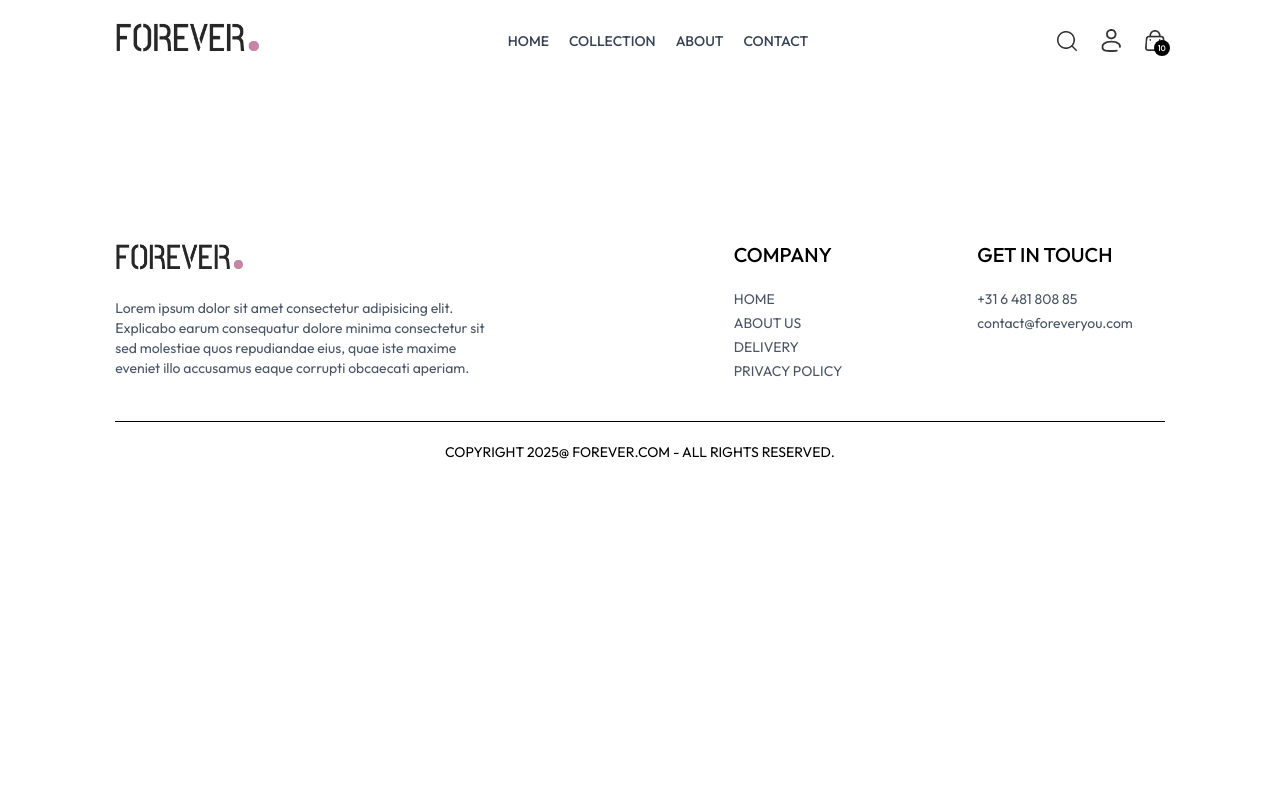
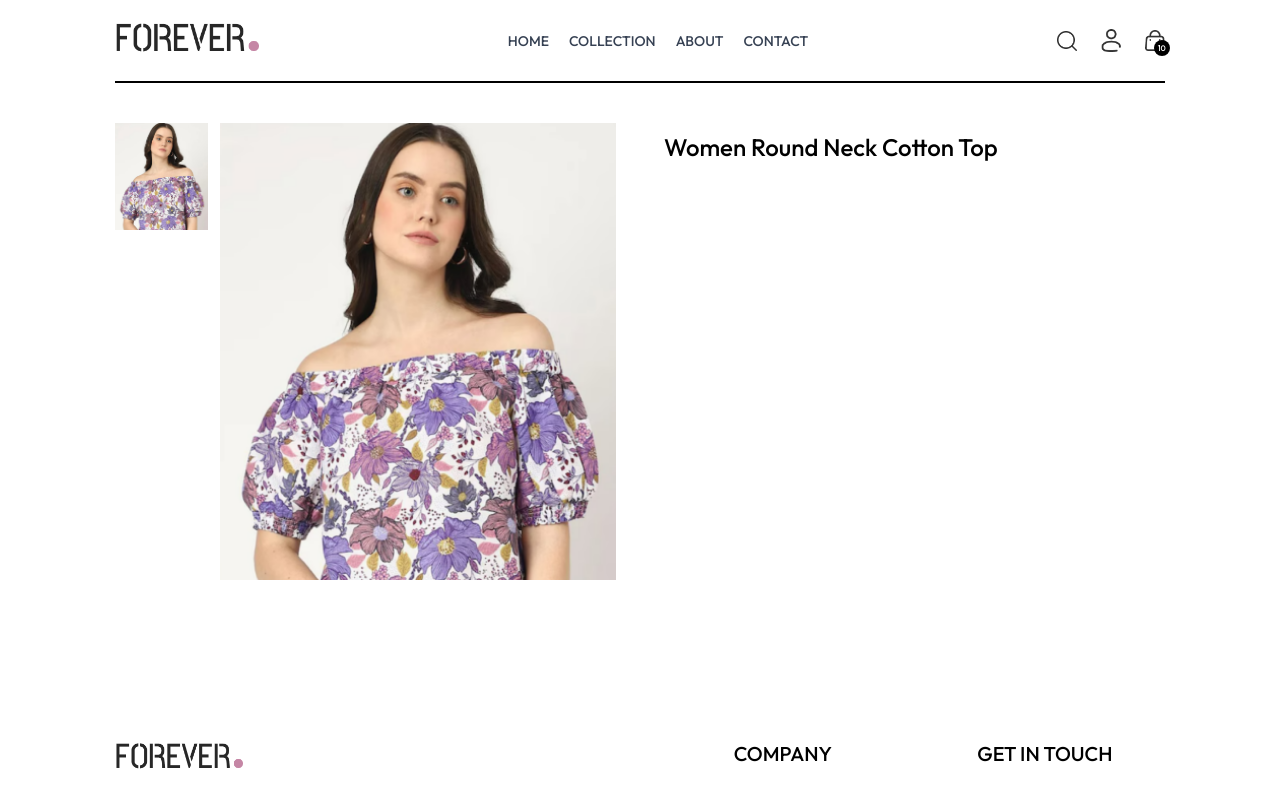
Before and after one commit to edwyn16/Forever, a React (Vite) app: page /product/aaaaa in a window 1280 px wide. Shown: the top 791 px of the page. Built offline with nearby package versions, Linux system fonts and the light colour scheme.

Commit message:
UI being created for displaying the products.

```diff
--- a/src/pages/Product.jsx
+++ b/src/pages/Product.jsx
@@ -1,6 +1,7 @@
 import React, { useContext, useEffect, useState } from 'react'
 import { useParams } from 'react-router-dom'
 import { ShopContext } from '../context/shopContext'
+import { assets } from '../assets/frontend_assets/assets'
 
 const Product = () => {
   const {productId} = useParams()
@@ -14,6 +15,7 @@
       if (item._id === productId) {
         setProductData(item)
         setImage(item.image[0])
+        console.log(item);
 
         return null
       }
@@ -25,8 +27,27 @@
   }, [productId, products])
 
   return productData ? (
-    <div>
-
+    <div className='border-t-2 pt-10 transition-opacity ease-in duration-500 opacity-100'>
+      {/* Product Data */}
+      <div className='flex gap-12 sm:gap-12 flex-col sm:flex-row'>
+        {/**  Product Images */}
+        <div className='flex-1 flex flex-col-reverse gap-3 sm:flex-row'>
+          <div className='flex sm:flex-col overflow-x-auto sm:overflow-y-scroll justify-between sm:justify-normal sm:w-[18.7%] w-full'>
+            {
+              productData.image.map((item, index) => (
+                <img onClick={() => setImage(item)} className='w-[24%] sm:w-full sm:mb-3 flex-shrink-0 cursor-pointer' src={item} key={index} alt="" />
+              ))
+            }
+          </div>
+          <div className='w-full sm:w-[80%]'>
+            <img className='w-full h-auto' src={image} alt="" />
+          </div>
+        </div>
+        {/**  Product Info */}
+        <div className='flex-1'>
+            <h1 className='font-medium text-2xl mt-2'> {productData.name} </h1>
+        </div>
+      </div>
     </div>
   ) : <div className='opacity-0'></div>
 }
```
